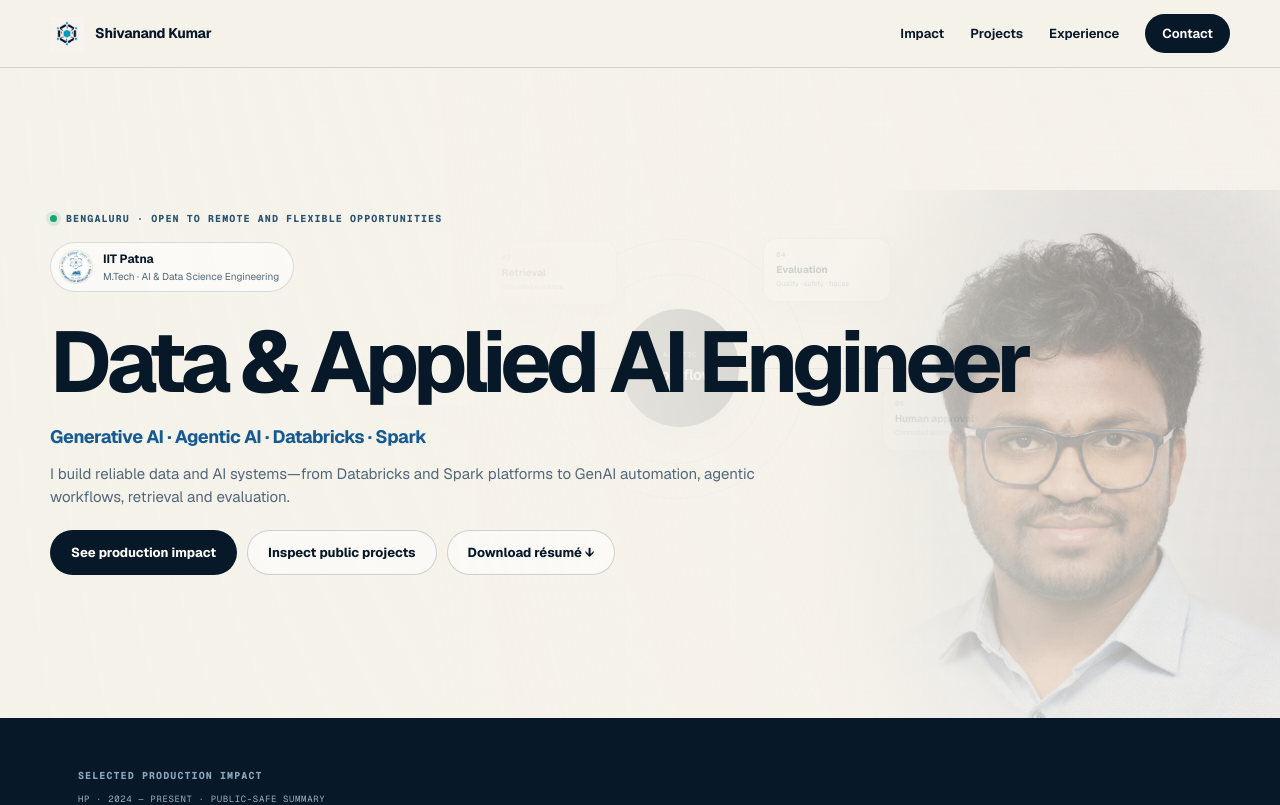
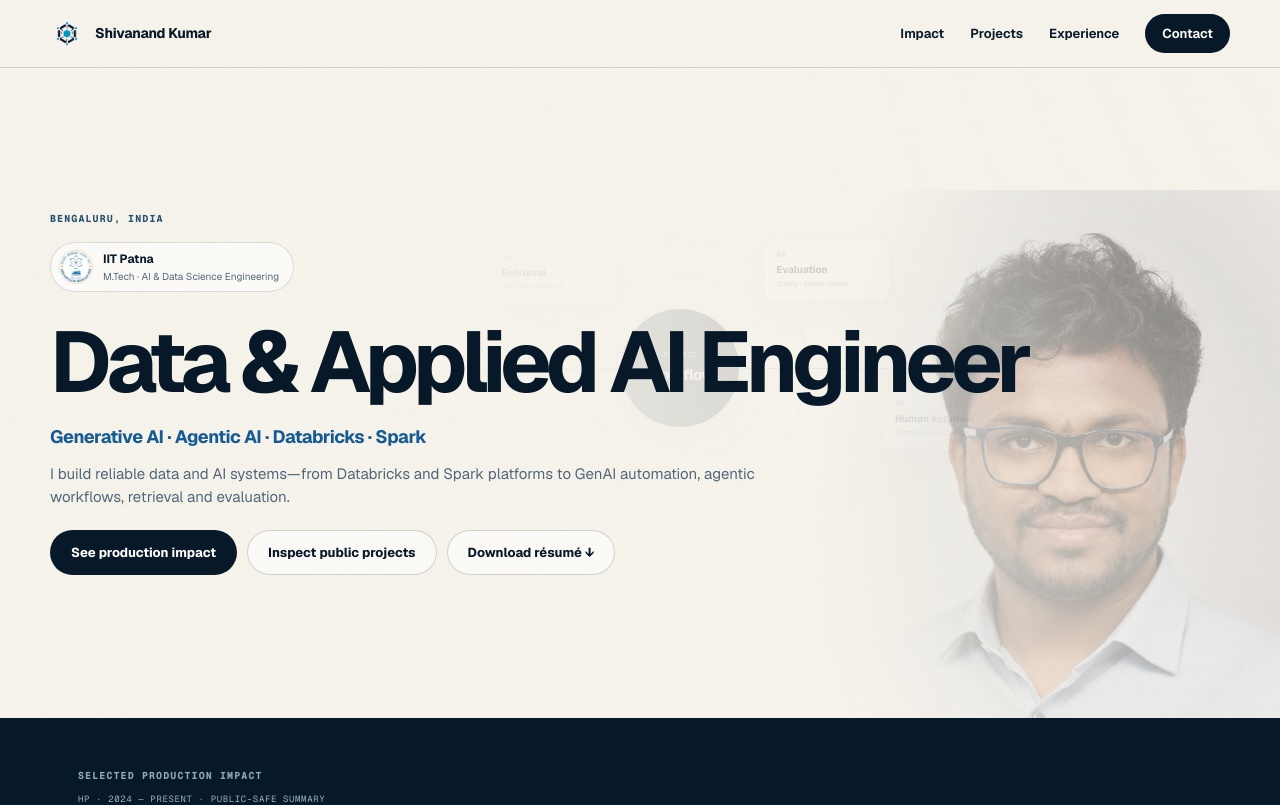
Before and after one commit to omni-shiva/shivanand-portfolio, a Next.js app: page / in a window 1280 px wide. Shown: the top 805 px of the page. Built offline with nearby package versions, Linux system fonts and the light colour scheme.

Commit message:
Simplify portfolio location copy

```diff
--- a/app/page.tsx
+++ b/app/page.tsx
@@ -174,8 +174,7 @@ export default function Home() {
 
         <div className="hero-copy">
           <p className="eyebrow">
-            <span className="status-dot" />
-            Bengaluru · Open to remote and flexible opportunities
+            Bengaluru, India
           </p>
 
           <a
```
